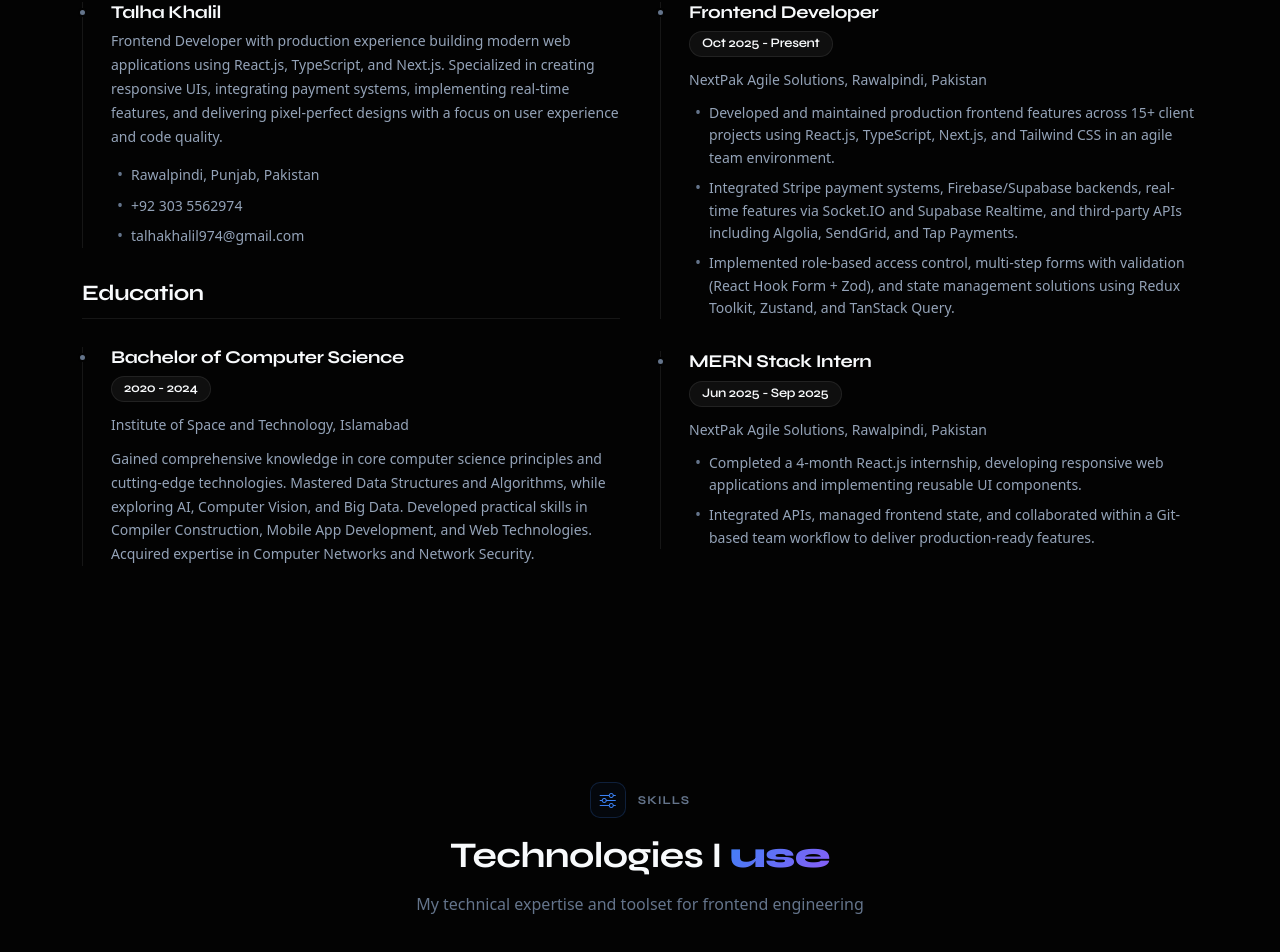
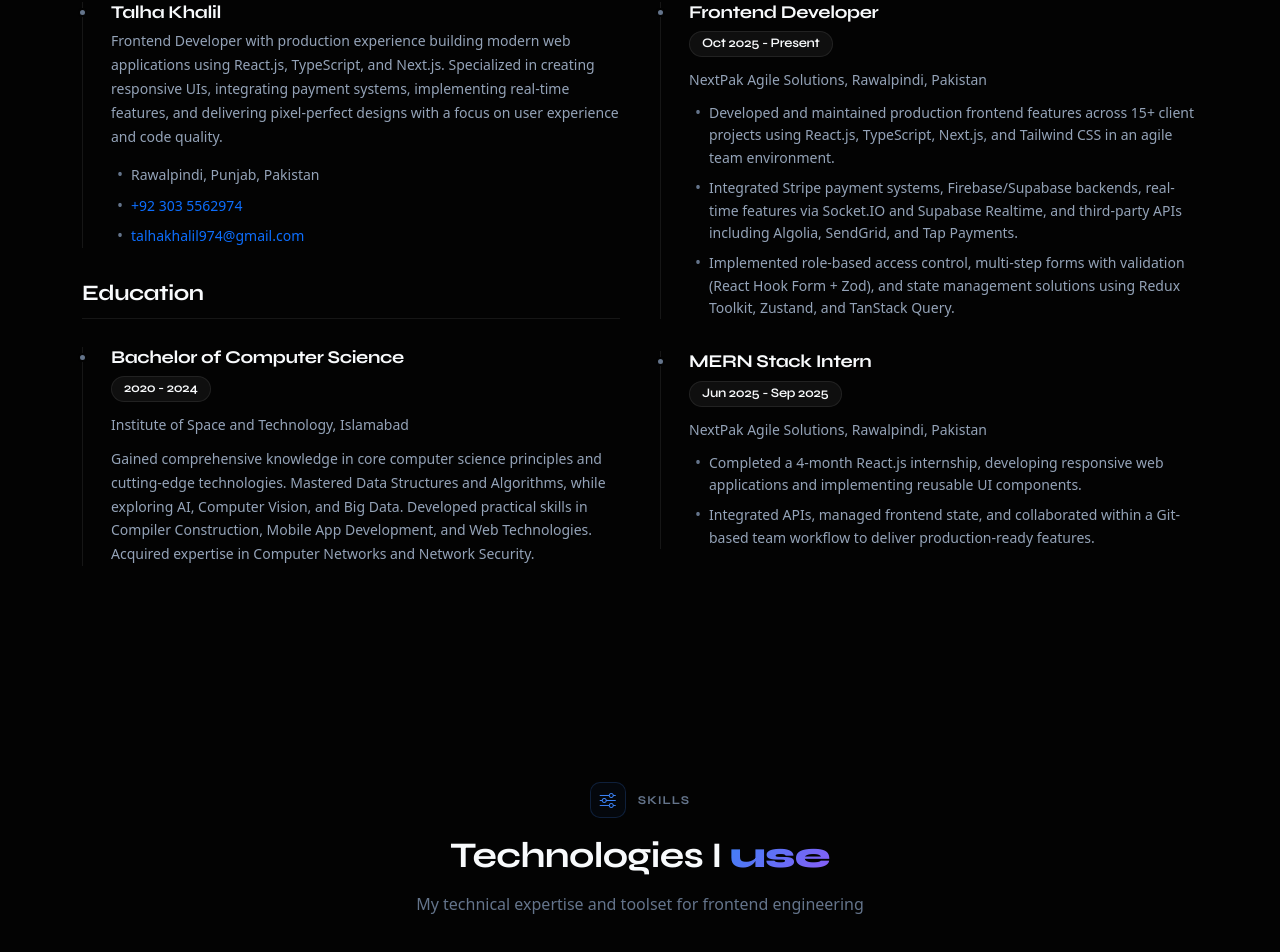
Before and after one commit to TalhaKhalilMERN/talha-portfolio, a React (Create React App) app: page / in a window 1280 px wide. Shown: the part 2179-3131 px from the top of the page. Built offline with nearby package versions, Linux system fonts and the light colour scheme.

Commit message:
Fix: Updated the contact details to proper navigation links

```diff
--- a/src/components/Resume.js
+++ b/src/components/Resume.js
@@ -42,8 +42,8 @@ function Resume() {
               </p>
               <ul className="mt-3">
                 <li>Rawalpindi, Punjab, Pakistan</li>
-                <li>+92 303 5562974</li>
-                <li>talhakhalil974@gmail.com</li>
+                <li><a href="tel:+923035562974" style={{ transition: "var(--transition-smooth)" }} className="resume-contact-link">+92 303 5562974</a></li>
+                <li><a href="mailto:talhakhalil974@gmail.com" style={{ transition: "var(--transition-smooth)" }} className="resume-contact-link">talhakhalil974@gmail.com</a></li>
               </ul>
             </div>
 
```
